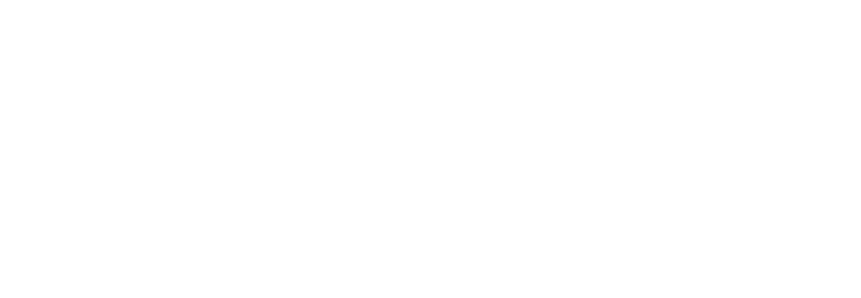
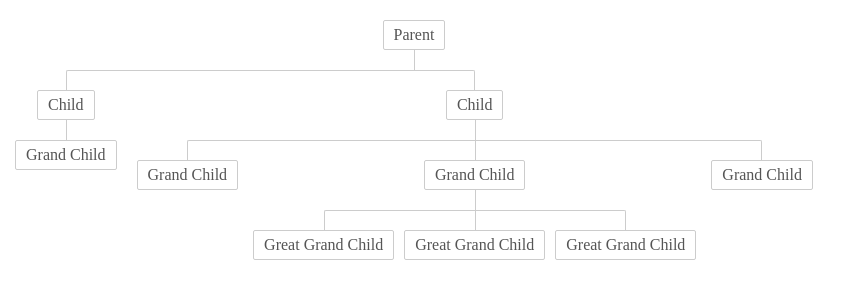
Before and after one commit to ilzira-mur/test_css, a plain HTML site: page index.html in a window 1280 px wide. Shown: the whole page, without its empty margins (0-861 px from the left). Drawn offline with Linux system fonts and the light colour scheme.

Commit message:
family tree

```diff
--- a/index.html
+++ b/index.html
@@ -3,12 +3,166 @@
 <head>
   <meta charset="UTF-8">
   <meta name="viewport" content="width=device-width, initial-scale=1.0">
-  <link rel="stylesheet" href="./index.css">
   <title>Tect</title>
+  <style>
+    * {
+    margin: 0;
+    padding: 0;
+    }
+
+    .tree {
+    position: relative;
+    overflow: hidden;
+    padding: 0 0 20px 0;
+    }
+
+    .tree ul {
+    position: relative;
+    padding: 20px 0;
+    transition: all 0.5s;
+    }
+
+    .tree li {
+    list-style-type: none;
+    float: left;
+    position: relative;
+    padding: 20px 5px 0 5px;
+    text-align: center;
+    transition: all 0.5s;
+    }
+
+    .tree li::before,
+    .tree li::after {
+    content: '';
+    position: absolute;
+    top: 0;
+    right: 50%;
+    width: 50%;
+    height: 20px;
+    border-top: 1px solid #ccc;
+    }
+
+    .tree li::after {
+    right: auto;
+    left: 50%;
+    border-left: 1px solid #ccc;
+    }
+
+    .tree li:only-child::after,
+    .tree li:only-child::before {
+    display: none;
+    }
+
+    .tree li:only-child {
+    padding-top: 0;
+    }
+
+    .tree li:first-child::before,
+    .tree li:last-child::after {
+    border: 0 none;
+    }
+
+    .tree li:last-child::before {
+    border-right: 1px solid #ccc;
+    border-radius: 0 2px 0 0;
+    }
+
+    .tree li:first-child::after {
+    border-radius: 2px 0 0 0;
+    }
+
+    .tree ul ul::before {
+    content: '';
+    position: absolute;
+    top: 0;
+    left: 50%;
+    width: 0;
+    height: 20px;
+    border-left: 1px solid #ccc;
+    }
+
+    .tree li a {
+    display: inline-block;
+    padding: 5px 10px;
+    border: 1px solid #ccc;
+    border-radius: 2px;
+    text-decoration: none;
+    color: #555;
+    font-size: 16px;
+    transition: all 0.5s;
+    }
+
+    .tree li a:hover,
+    .tree li a:hover+ul li a {
+    border: 1px solid cornflowerblue;
+    background: lightskyblue;
+    color: #000;
+    }
+
+    .tree li a:hover+ul li::after,
+    .tree li a:hover+ul li::before,
+    .tree li a:hover+ul::before,
+    .tree li a:hover+ul ul::before {
+    border-color: #999;
+    }
+
+    img {
+    display: block;
+    width: 50px;
+    height: 50px;
+    border-radius: 50px;
+    opacity: 0.4;
+    }
+
+    .tree li a:hover img,
+    .tree li a:hover+ul img {
+    opacity: 0.8;
+    }
+
+  </style>
   </head>
-<body class="page">
-  <section>
-
-  </section>
-</body>
+    <body class="page">
+        <div class="tree">
+            <ul>
+              <li>
+                <a href="#">Parent</a>
+                <ul>
+                  <li>
+                    <a href="#">Child</a>
+                    <ul>
+                      <li>
+                        <a href="#">Grand Child</a>
+                      </li>
+                    </ul>
+                  </li>
+                  <li>
+                    <a href="#">Child</a>
+                    <ul>
+                      <li>
+                        <a href="#">Grand Child</a>
+                      </li>
+                      <li>
+                        <a href="#">Grand Child</a>
+                        <ul>
+                          <li>
+                            <a href="#">Great Grand Child</a>
+                          </li>
+                          <li>
+                            <a href="#">Great Grand Child</a>
+                          </li>
+                          <li>
+                            <a href="#">Great Grand Child</a>
+                          </li>
+                        </ul>
+                      </li>
+                      <li>
+                        <a href="#">Grand Child</a>
+                      </li>
+                    </ul>
+                  </li>
+                </ul>
+              </li>
+            </ul>
+          </div>
+    </body>
 </html>
```
Also changed, not shown: index.css (deleted).
